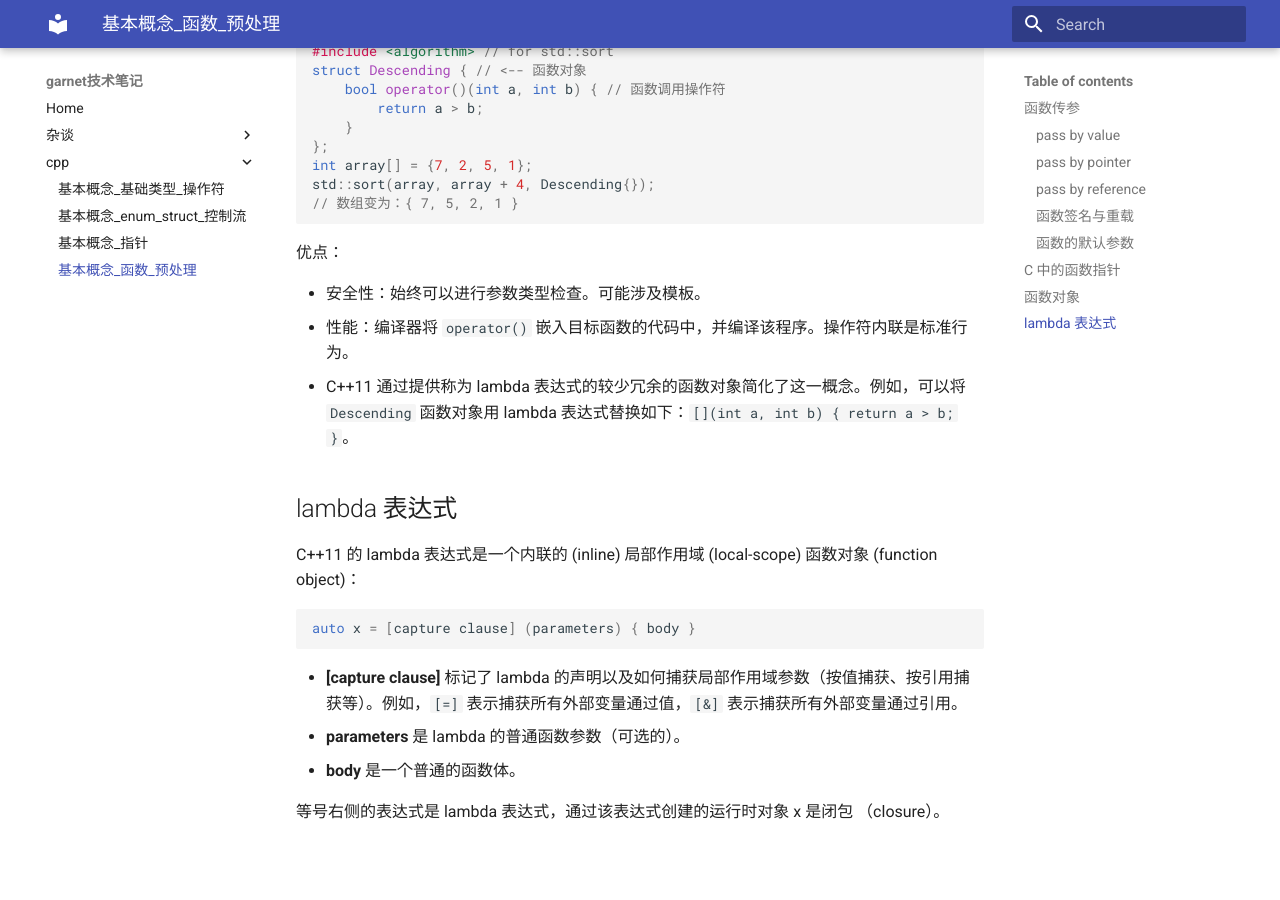
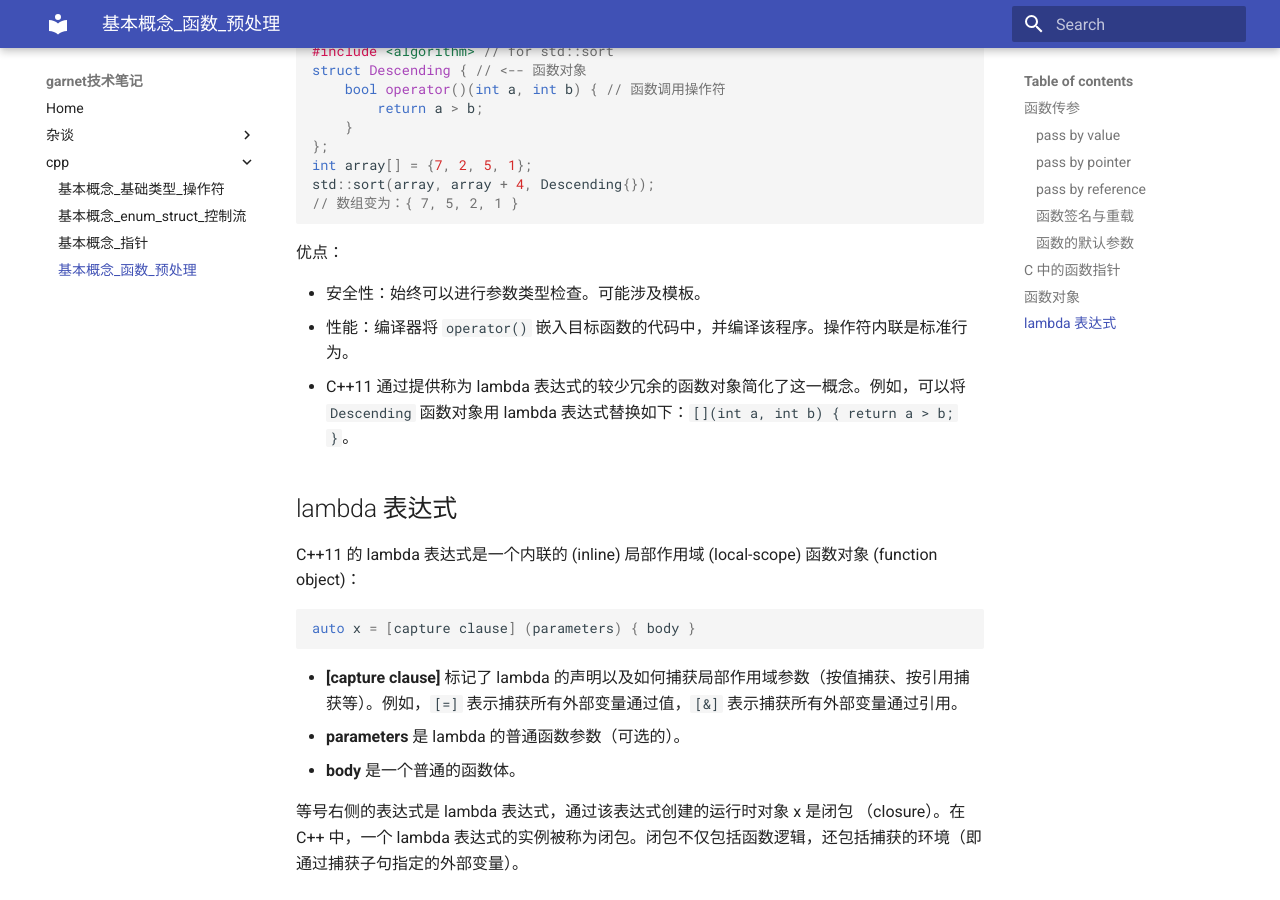
Before and after one commit to ymma98/technotes, an MkDocs documentation site: the page built from docs/cpp/基本概念_函数_预处理.md, in a window 1280 px wide and 900 px high, scrolled down 3177 px. Built offline with MkDocs 1.6.1 and Material for MkDocs 9.7.7, drawn with Linux system fonts in a browser that asks for light colours; before the commit the page ends 4026 px from its top, so only the background shows below that.

Commit message:
docs/cpp/基本概念_函数_预处理.md updated from https://stackedit.cn/

```diff
--- a/docs/cpp/基本概念_函数_预处理.md
+++ b/docs/cpp/基本概念_函数_预处理.md
@@ -190,11 +190,12 @@ auto x = [capture clause] (parameters) { body }
 -   **parameters** 是 lambda 的普通函数参数（可选的）。
 -   **body** 是一个普通的函数体。
 
-等号右侧的表达式是 lambda 表达式，通过该表达式创建的运行时对象 x 是闭包 （closure）。
+等号右侧的表达式是 lambda 表达式，通过该表达式创建的运行时对象 x 是闭包 （closure）。在 C++ 中，一个 lambda 表达式的实例被称为闭包。闭包不仅包括函数逻辑，还包括捕获的环境（即通过捕获子句指定的外部变量）。
 
 
 <!--stackedit_data:
-eyJoaXN0b3J5IjpbLTY4NTQ0NjI0LC0xNDg5ODIxOTEzLC0xNT
-k5OTUxMjQ1LC0xODYxNDgzNTQ0LDEwMzQxOTIzMTUsLTE4NDEy
-MDM3MjMsMTUwNzI3NDQ5MiwxODU0MDQ3NjAxXX0=
+eyJoaXN0b3J5IjpbLTk2Njg4MTMzMywtNjg1NDQ2MjQsLTE0OD
+k4MjE5MTMsLTE1OTk5NTEyNDUsLTE4NjE0ODM1NDQsMTAzNDE5
+MjMxNSwtMTg0MTIwMzcyMywxNTA3Mjc0NDkyLDE4NTQwNDc2MD
+FdfQ==
 -->
```
